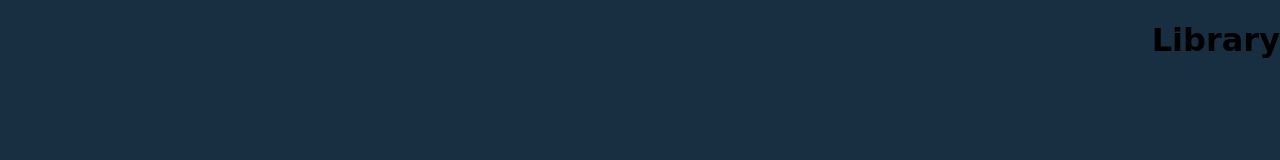
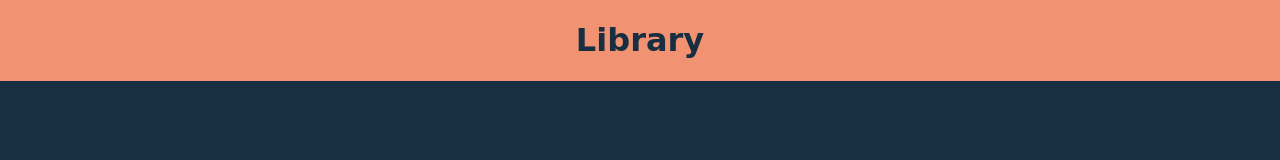
Before and after one commit to mohamadhosseinpour16/Library, a plain HTML site: page index.html in a window 1280 px wide. Drawn offline with Linux system fonts and the light colour scheme.

Commit message:
Add attribute to header

```diff
--- a/css/mystyle.scss
+++ b/css/mystyle.scss
@@ -1 +1,2 @@
 @use './partial/body';
+@use './partial/header';
--- /dev/null
+++ b/css/partial/_header.scss
@@ -0,0 +1,11 @@
+// variable
+$bg-header : #f19372;
+$color-header: #182f41;
+
+header {
+    display: flex;
+    align-items: center;
+    justify-content: center;
+    background-color: $bg-header;
+    color: $color-header;
+}
```
Also changed, not shown: css/mystyle.css, 1 other file.
